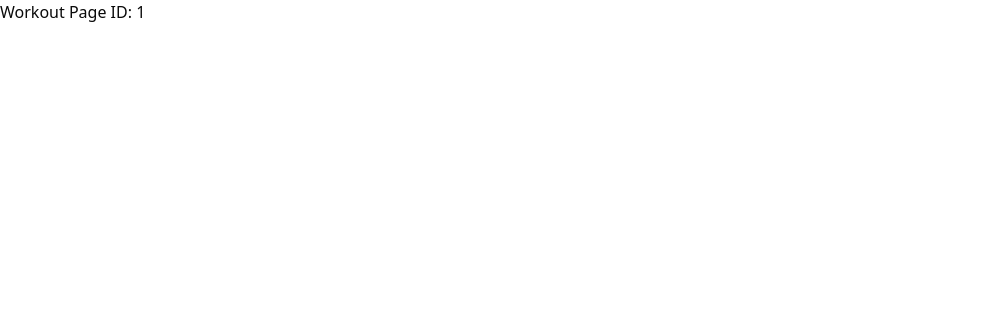
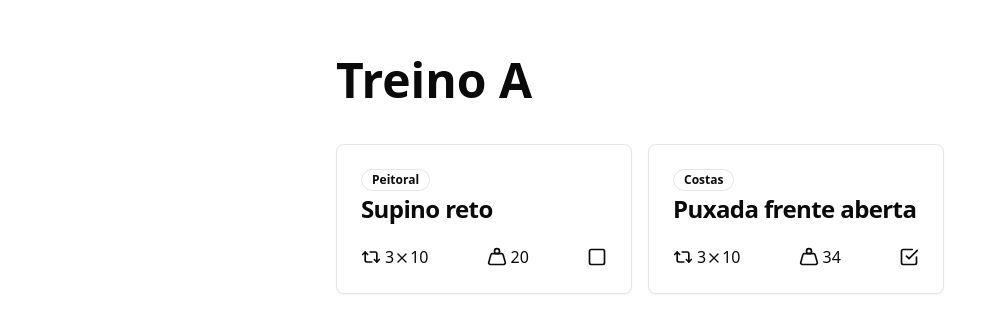
Before and after one commit to katsuragawaa/workout-react, a Next.js app: page /workout/1 in a window 1280 px wide. Shown: the top 332 px of the page, without its empty margins (0-1007 px from the left). Built offline with nearby package versions, Linux system fonts and the light colour scheme.

Commit message:
Add exercise cards to workout page

```diff
--- a/app/workout/[id]/page.tsx
+++ b/app/workout/[id]/page.tsx
@@ -1,13 +1,69 @@
+import { Badge } from "@/components/ui/badge";
+import { Card, CardContent, CardDescription, CardFooter, CardHeader, CardTitle } from "@/components/ui/card";
+import { workouts } from "@/lib/workout-mock";
+import { CheckSquare, Repeat2, Square, Weight, X } from "lucide-react";
+
 type WorkoutPageProps = {
   params: { id: string };
 };
 
 export default function WorkoutPage({ params }: WorkoutPageProps) {
   const { id } = params;
+  const workout = workouts.find((workout) => workout.id === Number(id)) || { title: "Workout not found" };
 
   return (
-    <div>
-      <h1>Workout Page ID: {id}</h1>
-    </div>
+    <main className="container flex min-h-screen max-w-2xl flex-col">
+      <h1 className="pb-10 pt-14 text-5xl font-extrabold">{workout.title}</h1>
+
+      <div className="flex flex-row items-center justify-between gap-4">
+        <Card className="flex-1">
+          <CardHeader>
+            <Badge className="w-fit" variant="outline">
+              Peitoral
+            </Badge>
+            <CardTitle>Supino reto</CardTitle>
+          </CardHeader>
+          <CardContent className="flex items-center justify-between">
+            <div className="flex flex-row items-center gap-1">
+              <Repeat2 className="h-5 w-5" />
+              <span>
+                3
+                <X className="mb-0.5 inline-block h-4 w-4" />
+                10
+              </span>
+            </div>
+            <div className="flex flex-row items-center gap-1">
+              <Weight className="h-5 w-5" />
+              <span>20</span>
+            </div>
+            <Square className="h-5 w-5" />
+          </CardContent>
+        </Card>
+
+        <Card className="flex-1">
+          <CardHeader>
+            <Badge className="w-fit" variant="outline">
+              Costas
+            </Badge>
+            <CardTitle>Puxada frente aberta</CardTitle>
+          </CardHeader>
+          <CardContent className="flex items-center justify-between">
+            <div className="flex flex-row items-center gap-1">
+              <Repeat2 className="h-5 w-5" />
+              <span>
+                3
+                <X className="mb-0.5 inline-block h-4 w-4" />
+                10
+              </span>
+            </div>
+            <div className="flex flex-row items-center gap-1">
+              <Weight className="h-5 w-5" />
+              <span>34</span>
+            </div>
+            <CheckSquare className="h-5 w-5" />
+          </CardContent>
+        </Card>
+      </div>
+    </main>
   );
 }
```
